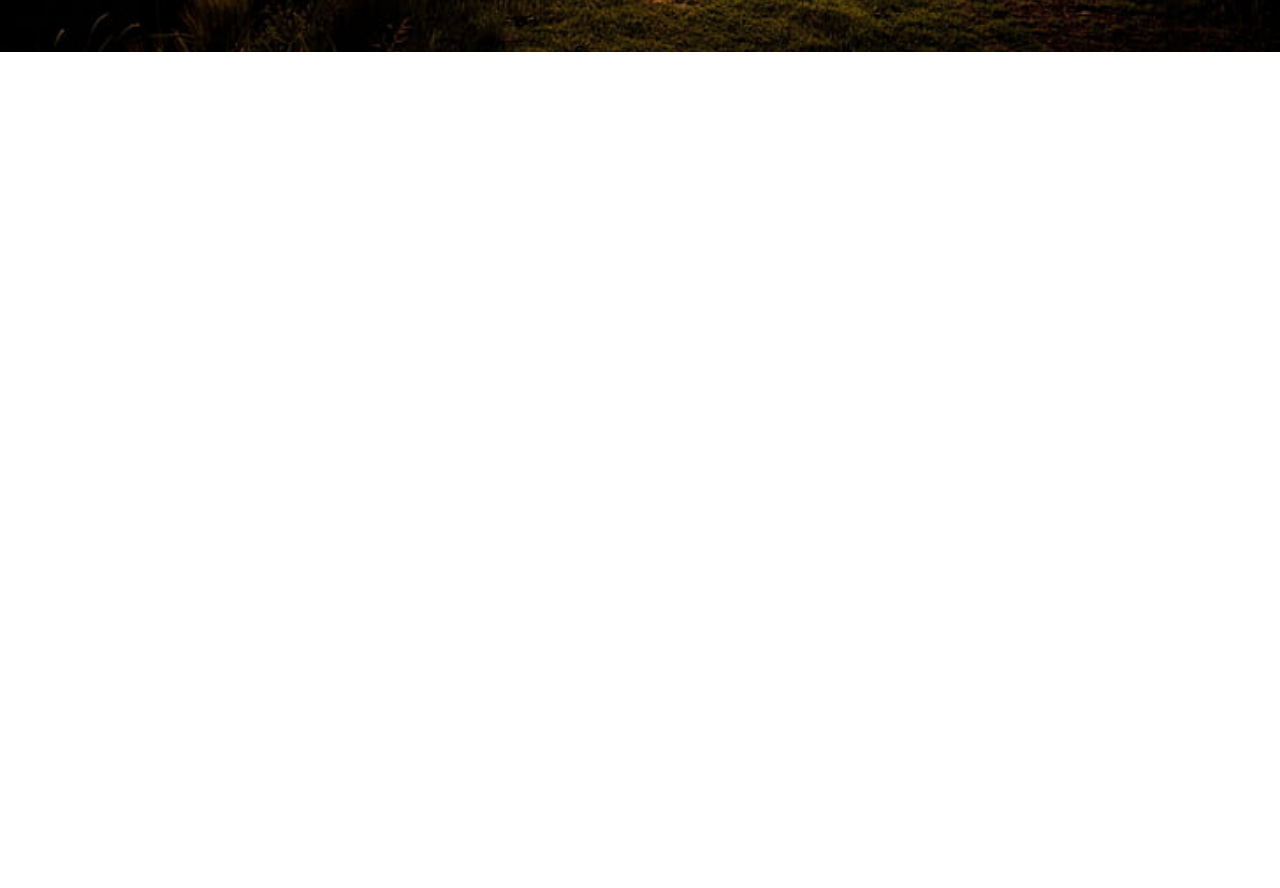
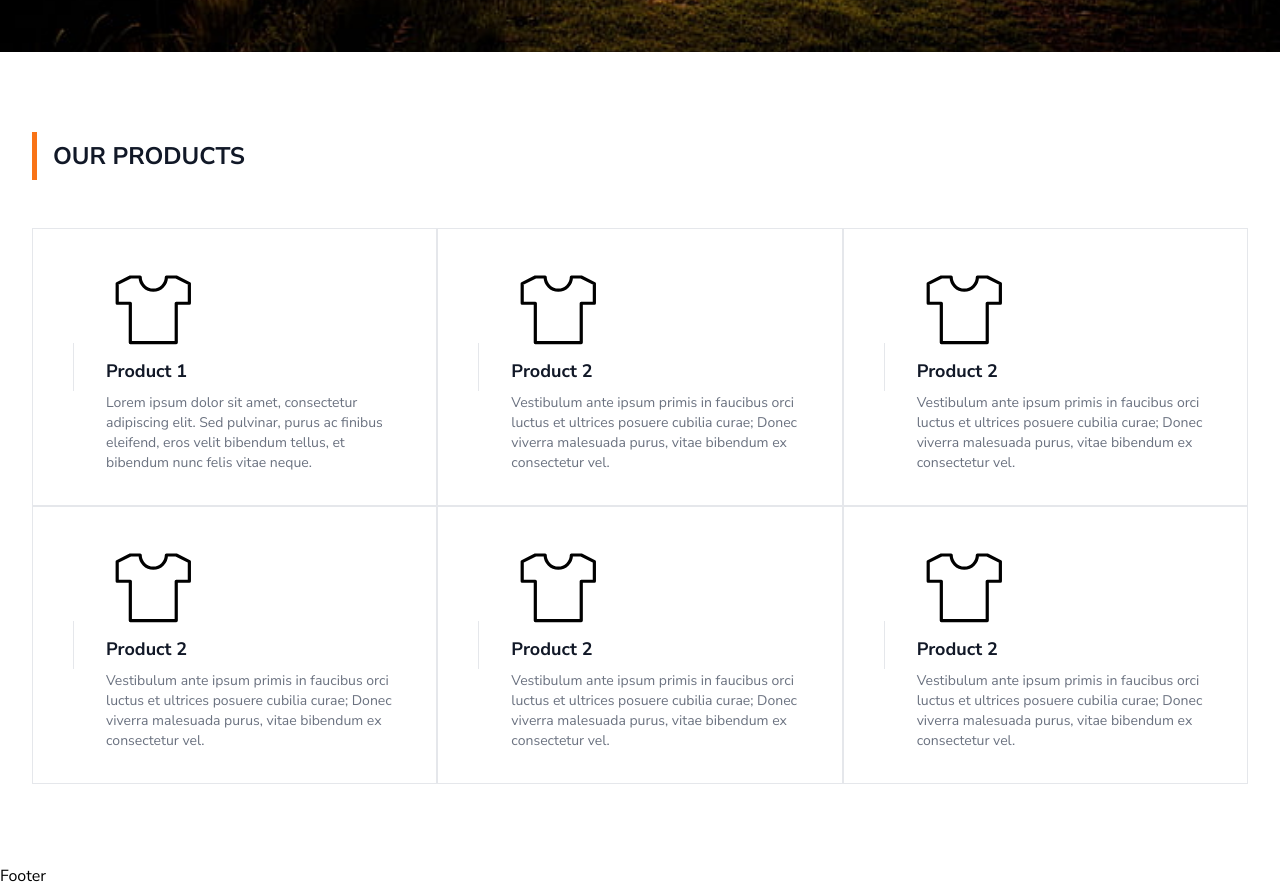
Before and after one commit to seancoutinho/tbfservices, a Next.js app: page / in a window 1280 px wide. Shown: the part 720-1608 px from the top of the page. Before the commit the page ends 800 px from the top, so only its background shows below. Built offline with nearby package versions, Linux system fonts and the light colour scheme.

Commit message:
feat: home products

```diff
--- a/app/layout.tsx
+++ b/app/layout.tsx
@@ -3,6 +3,7 @@ import type { Metadata } from "next";
 import "./globals.css";
 import Header from "@/components/home/header/page";
 import { Nunito_Sans } from "@next/font/google";
+import Footer from "@/components/home/footer/page";
 
 const nunitoSans = Nunito_Sans({
   weight: ["400", "700"], // Specify the weights you need
@@ -24,6 +25,7 @@ export default function RootLayout({
       <body className={nunitoSans.className}>
         <Header />
         {children}
+        <Footer />
       </body>
     </html>
   );
--- a/app/page.tsx
+++ b/app/page.tsx
@@ -1,8 +1,12 @@
-import Hero from "@/components/home/hero";
-import Image from "next/image";
+import Hero from "@/components/home/hero/page";
+import ProductsSection from "@/components/home/products/page";
 
 export default function Home() {
   return (
-    <Hero />
+    <>
+      {" "}
+      <Hero />
+      <ProductsSection />
+    </>
   );
 }
--- /dev/null
+++ b/components/home/footer/page.tsx
@@ -0,0 +1,7 @@
+const Footer = () => {
+    return ( <div>
+        Footer
+    </div> );
+}
+
+export default Footer;
--- a/components/home/header/page.tsx
+++ b/components/home/header/page.tsx
@@ -31,7 +31,7 @@ const Header: React.FC = () => {
           </ul>
         </nav>
       </header>
-      <button className="flex justify-center items-center font-black w-full text-nowrap px-12 text-black justify-center sm:w-auto bg-[#F5811F]">
+      <button className="flex items-center font-black w-full text-nowrap px-12 text-black justify-center sm:w-auto bg-[#F5811F]">
         Get In Touch
         <svg
           xmlns="http://www.w3.org/2000/svg"
--- /dev/null
+++ b/components/home/products/page.tsx
@@ -0,0 +1,107 @@
+const ProductsSection = () => {
+  interface Product {
+    id: number;
+    name: string;
+    image: string;
+    description: string;
+  }
+
+  const products: Product[] = [
+    {
+      id: 1,
+      name: "Product 1",
+      image: "https://via.placeholder.com/150",
+      description:
+        "Lorem ipsum dolor sit amet, consectetur adipiscing elit. Sed pulvinar, purus ac finibus eleifend, eros velit bibendum tellus, et bibendum nunc felis vitae neque.",
+    },
+    {
+      id: 2,
+      name: "Product 2",
+      image: "https://via.placeholder.com/150",
+      description:
+        "Vestibulum ante ipsum primis in faucibus orci luctus et ultrices posuere cubilia curae; Donec viverra malesuada purus, vitae bibendum ex consectetur vel.",
+    },
+    {
+      id: 3,
+      name: "Product 2",
+      image: "https://via.placeholder.com/150",
+      description:
+        "Vestibulum ante ipsum primis in faucibus orci luctus et ultrices posuere cubilia curae; Donec viverra malesuada purus, vitae bibendum ex consectetur vel.",
+    },
+    {
+      id: 4,
+      name: "Product 2",
+      image: "https://via.placeholder.com/150",
+      description:
+        "Vestibulum ante ipsum primis in faucibus orci luctus et ultrices posuere cubilia curae; Donec viverra malesuada purus, vitae bibendum ex consectetur vel.",
+    },
+    {
+      id: 5,
+      name: "Product 2",
+      image: "https://via.placeholder.com/150",
+      description:
+        "Vestibulum ante ipsum primis in faucibus orci luctus et ultrices posuere cubilia curae; Donec viverra malesuada purus, vitae bibendum ex consectetur vel.",
+    },
+    {
+      id: 6,
+      name: "Product 2",
+      image: "https://via.placeholder.com/150",
+      description:
+        "Vestibulum ante ipsum primis in faucibus orci luctus et ultrices posuere cubilia curae; Donec viverra malesuada purus, vitae bibendum ex consectetur vel.",
+    },
+  ];
+
+  return (
+    <section className="py-12 bg-white sm:py-16 lg:py-20">
+      <div className="px-4 mx-auto sm:px-6 lg:px-8 max-w-7xl">
+        <div className="flex text-start items-center font-black gap-4">
+          <div className=" h-12 border border-l-4 border-orange-500"></div>
+          <h2 className="capitalize text-xl font-black text-gray-900 sm:text-2xl">
+            OUR PRODUCTS
+          </h2>
+        </div>
+
+        <div className="grid grid-cols-1 mt-8 sm:mt-12 sm:grid-cols-2 xl:grid-cols-3">
+          {products.map((product) => (
+            <div className="relative overflow-hidden border border-gray-200 transition-all duration-500 ease-in-out  bg-white hover:bg-orange-500 hover:transition-transform hover:scale-105 hover:z-10">
+              <div className="p-6 lg:px-10 lg:py-8">
+                <div className="flex items-center justify-start space-x-8">
+                  <div className="flex-shrink-0 w-px h-12 bg-gray-200"></div>
+                  <div>
+                    <svg
+                      className="flex-shrink-0 w-10 h-10 md:w-24 md:h-24"
+                      viewBox="0 0 60 60"
+                      fill="none"
+                      stroke="currentColor"
+                      xmlns="http://www.w3.org/2000/svg">
+                      <path
+                        d="M37.75 10C37.75 14.51 34.06 18.2 29.55 18.2C25.04 18.2 21.35 14.51 21.35 10H15.2L7 14.1V26.4H15.2V51H43.9V26.4H52.1V14.1L43.9 10H37.75Z"
+                        stroke-width="2"
+                        stroke-miterlimit="10"
+                        stroke-linecap="round"
+                        stroke-linejoin="round"
+                      />
+                    </svg>
+                    <h3 className="text-sm font-bold text-gray-900 sm:text-base lg:text-lg">
+                      <a href="#" title="">
+                        {product.name}
+                        <span
+                          className="absolute inset-0"
+                          aria-hidden="true"></span>
+                      </a>
+                    </h3>
+                    <p className="mt-2 text-sm font-medium text-gray-500">
+                      {product?.description}
+                    </p>
+                  </div>
+                </div>
+              </div>
+            </div>
+          ))}
+        </div>
+      </div>
+    </section>
+  );
+};
+
+export default ProductsSection;
```
Also changed, not shown: components/home/hero/page.tsx (renamed from components/home/hero.tsx).
